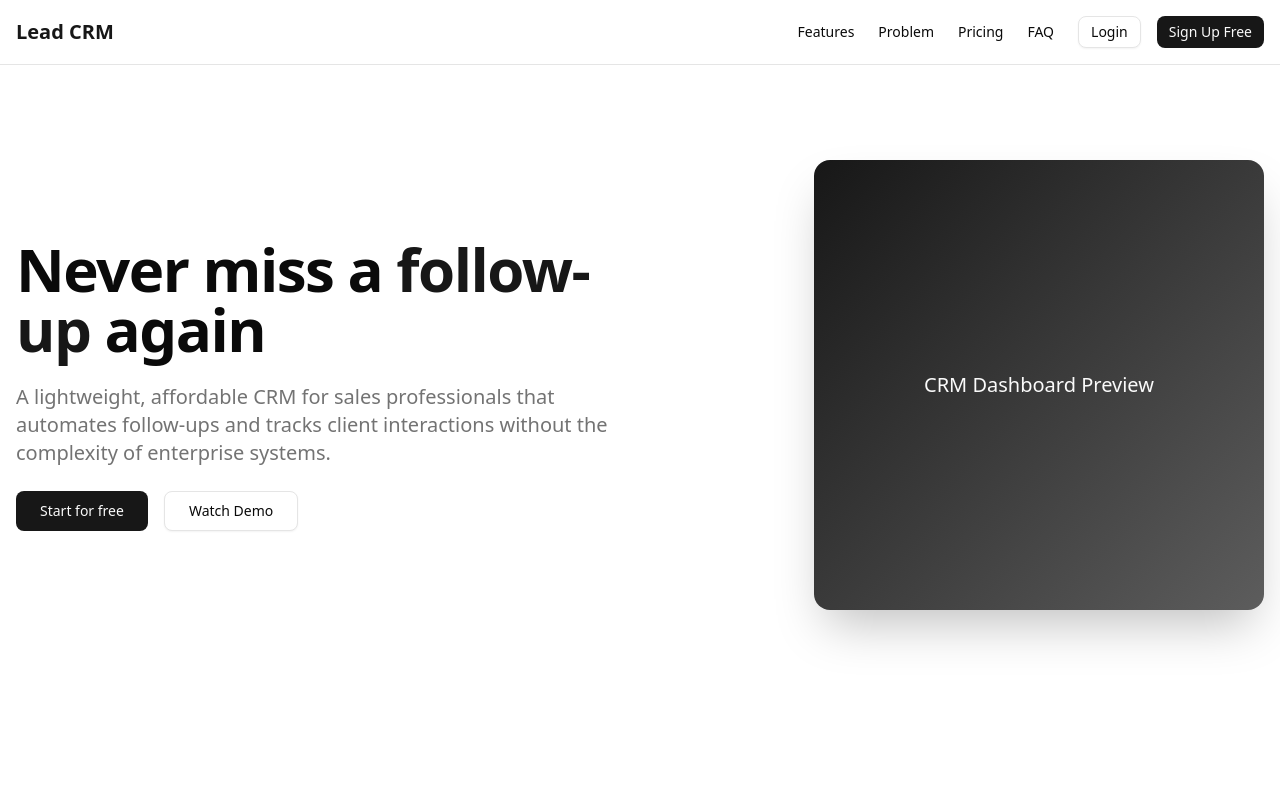
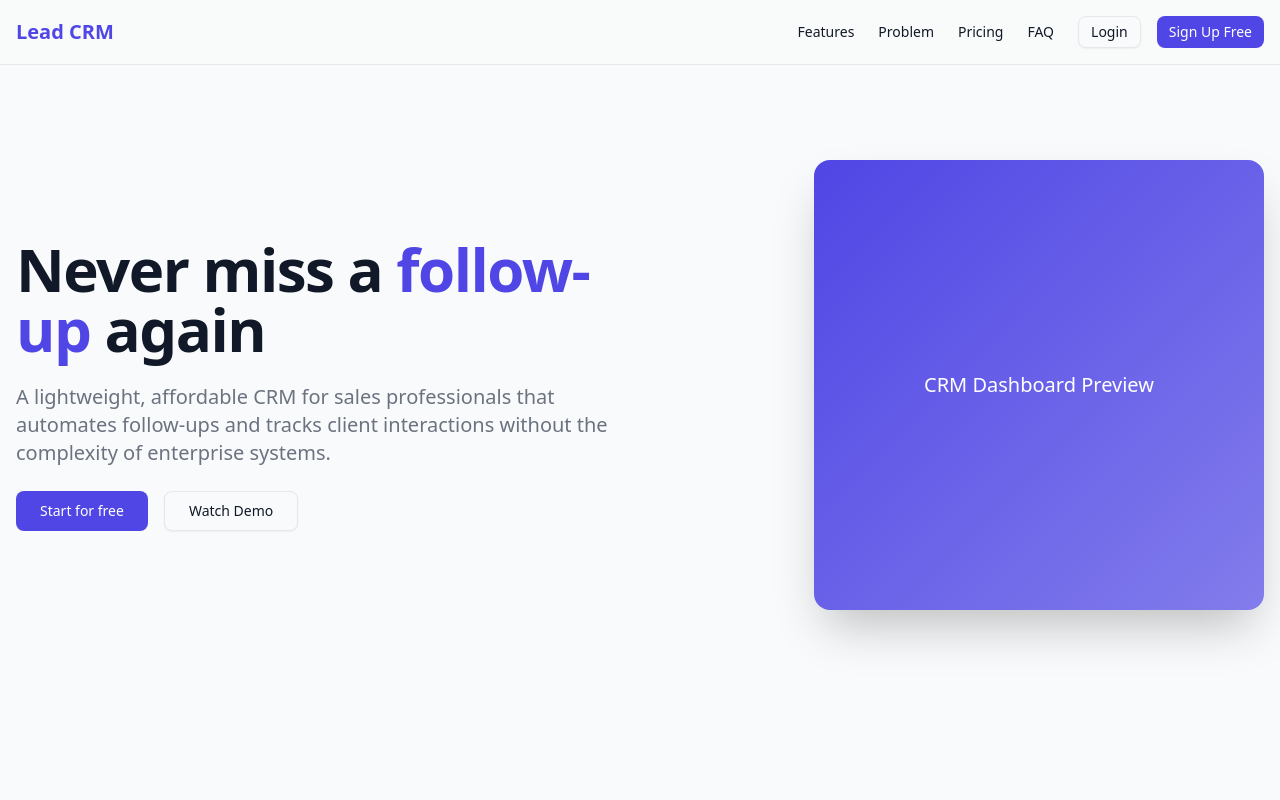
Before and after one commit to spken/lead-crm, a Next.js app in the folder frontend/: page / in a window 1280 px wide. Shown: the top 800 px of the page. Built offline with nearby package versions, Linux system fonts and the light colour scheme.

Commit message:
refactor: enhance color variables with descriptive comments for better clarity

```diff
--- a/frontend/app/globals.css
+++ b/frontend/app/globals.css
@@ -5,33 +5,33 @@
 
 @theme {
   /* Base Colors */
-  --color-primary: #4F46E5;
-  --color-primary-hover: #6366F1;
+  --color-primary: #4F46E5; /* Indigo, used for buttons, links, key actions */
+  --color-primary-hover: #6366F1; /* Lighter indigo for hover */
   --color-primary-disabled: #A5B4FC;
-  --color-secondary: #6366F1;
+  --color-secondary: #6366F1; /* Secondary buttons */
 
   /* Background Colors */
-  --color-background: #F9FAFB;
-  --color-surface: #FFFFFF;
+  --color-background: #F9FAFB; /* Light grayish background */
+  --color-surface: #FFFFFF; /* Clean white for cards, modals */
 
   /* Text Colors */
-  --color-text-primary: #111827;
-  --color-text-secondary: #6B7280;
+  --color-text-primary: #111827; /* Dark gray for main text */
+  --color-text-secondary: #6B7280; /* Medium gray for metadata */
 
   /* Status Colors */
-  --color-success: #16A34A;
-  --color-warning: #F59E0B;
-  --color-error: #DC2626;
-  --color-info: #2563EB;
+  --color-success: #16A34A; /* Green for success/completed */
+  --color-warning: #F59E0B; /* Amber for warning/pending */
+  --color-error: #DC2626; /* Red for error/overdue */
+  --color-info: #2563EB; /* Blue for info/neutral */
 
   /* UI Elements */
-  --color-highlight: #E0E7FF;
-  --color-divider: #E5E7EB;
-  --color-border: #D1D5DB;
+  --color-highlight: #E0E7FF; /* Very light indigo for hover/selected items */
+  --color-divider: #E5E7EB; /* Light gray for separation */
+  --color-border: #D1D5DB; /* Border color for forms/inputs */
 
   /* Pipeline Stage Colors */
-  --color-stage-done: #DCFCE7;
-  --color-stage-pending: #FEF3C7;
+  --color-stage-done: #DCFCE7; /* Light green background for "Done" stages */
+  --color-stage-pending: #FEF3C7; /* Light amber background for "Pending" stages */
 
   /* Fonts */
   --font-sans: system-ui, sans-serif;
@@ -142,71 +142,103 @@ body {
 
 :root {
   --radius: 0.625rem;
-  --background: oklch(1 0 0);
-  --foreground: oklch(0.145 0 0);
-  --card: oklch(1 0 0);
-  --card-foreground: oklch(0.145 0 0);
-  --popover: oklch(1 0 0);
-  --popover-foreground: oklch(0.145 0 0);
-  --primary: oklch(0.205 0 0);
-  --primary-foreground: oklch(0.985 0 0);
-  --secondary: oklch(0.97 0 0);
-  --secondary-foreground: oklch(0.205 0 0);
-  --muted: oklch(0.97 0 0);
-  --muted-foreground: oklch(0.556 0 0);
-  --accent: oklch(0.97 0 0);
-  --accent-foreground: oklch(0.205 0 0);
-  --destructive: oklch(0.577 0.245 27.325);
-  --border: oklch(0.922 0 0);
-  --input: oklch(0.922 0 0);
-  --ring: oklch(0.708 0 0);
-  --chart-1: oklch(0.646 0.222 41.116);
-  --chart-2: oklch(0.6 0.118 184.704);
-  --chart-3: oklch(0.398 0.07 227.392);
-  --chart-4: oklch(0.828 0.189 84.429);
-  --chart-5: oklch(0.769 0.188 70.08);
-  --sidebar: oklch(0.985 0 0);
-  --sidebar-foreground: oklch(0.145 0 0);
-  --sidebar-primary: oklch(0.205 0 0);
-  --sidebar-primary-foreground: oklch(0.985 0 0);
-  --sidebar-accent: oklch(0.97 0 0);
-  --sidebar-accent-foreground: oklch(0.205 0 0);
-  --sidebar-border: oklch(0.922 0 0);
-  --sidebar-ring: oklch(0.708 0 0);
+  /* Base colors */
+  --background: #F9FAFB;
+  --foreground: #111827;
+  --card: #FFFFFF;
+  --card-foreground: #111827;
+  --popover: #FFFFFF;
+  --popover-foreground: #111827;
+  --primary: #4F46E5;
+  --primary-foreground: #FFFFFF;
+  --secondary: #6366F1;
+  --secondary-foreground: #FFFFFF;
+  --muted: #F3F4F6;
+  --muted-foreground: #6B7280;
+  --accent: #E0E7FF;
+  --accent-foreground: #4F46E5;
+  --destructive: #DC2626;
+  --destructive-foreground: #FFFFFF;
+  --border: #E5E7EB;
+  --input: #D1D5DB;
+  --ring: #4F46E5;
+
+  /* Status colors */
+  --success: #16A34A;
+  --success-light: #DCFCE7;
+  --warning: #F59E0B;
+  --warning-light: #FEF3C7;
+  --error: #DC2626;
+  --error-light: #FEE2E2;
+  --info: #2563EB;
+  --info-light: #DBEAFE;
+
+  /* Chart colors */
+  --chart-1: #4F46E5;
+  --chart-2: #6366F1;
+  --chart-3: #16A34A;
+  --chart-4: #F59E0B;
+  --chart-5: #2563EB;
+
+  /* Sidebar colors */
+  --sidebar: #FFFFFF;
+  --sidebar-foreground: #111827;
+  --sidebar-primary: #4F46E5;
+  --sidebar-primary-foreground: #FFFFFF;
+  --sidebar-accent: #E0E7FF;
+  --sidebar-accent-foreground: #4F46E5;
+  --sidebar-border: #E5E7EB;
+  --sidebar-ring: #4F46E5;
 }
 
 .dark {
-  --background: oklch(0.145 0 0);
-  --foreground: oklch(0.985 0 0);
-  --card: oklch(0.205 0 0);
-  --card-foreground: oklch(0.985 0 0);
-  --popover: oklch(0.205 0 0);
-  --popover-foreground: oklch(0.985 0 0);
-  --primary: oklch(0.922 0 0);
-  --primary-foreground: oklch(0.205 0 0);
-  --secondary: oklch(0.269 0 0);
-  --secondary-foreground: oklch(0.985 0 0);
-  --muted: oklch(0.269 0 0);
-  --muted-foreground: oklch(0.708 0 0);
-  --accent: oklch(0.269 0 0);
-  --accent-foreground: oklch(0.985 0 0);
-  --destructive: oklch(0.704 0.191 22.216);
-  --border: oklch(1 0 0 / 10%);
-  --input: oklch(1 0 0 / 15%);
-  --ring: oklch(0.556 0 0);
-  --chart-1: oklch(0.488 0.243 264.376);
-  --chart-2: oklch(0.696 0.17 162.48);
-  --chart-3: oklch(0.769 0.188 70.08);
-  --chart-4: oklch(0.627 0.265 303.9);
-  --chart-5: oklch(0.645 0.246 16.439);
-  --sidebar: oklch(0.205 0 0);
-  --sidebar-foreground: oklch(0.985 0 0);
-  --sidebar-primary: oklch(0.488 0.243 264.376);
-  --sidebar-primary-foreground: oklch(0.985 0 0);
-  --sidebar-accent: oklch(0.269 0 0);
-  --sidebar-accent-foreground: oklch(0.985 0 0);
-  --sidebar-border: oklch(1 0 0 / 10%);
-  --sidebar-ring: oklch(0.556 0 0);
+  /* Base colors - dark mode */
+  --background: #111827;
+  --foreground: #F9FAFB;
+  --card: #1F2937;
+  --card-foreground: #F9FAFB;
+  --popover: #1F2937;
+  --popover-foreground: #F9FAFB;
+  --primary: #6366F1;
+  --primary-foreground: #FFFFFF;
+  --secondary: #4F46E5;
+  --secondary-foreground: #FFFFFF;
+  --muted: #374151;
+  --muted-foreground: #9CA3AF;
+  --accent: #312E81;
+  --accent-foreground: #E0E7FF;
+  --destructive: #EF4444;
+  --destructive-foreground: #FFFFFF;
+  --border: #374151;
+  --input: #4B5563;
+  --ring: #6366F1;
+
+  /* Status colors - dark mode */
+  --success: #10B981;
+  --success-light: #064E3B;
+  --warning: #FBBF24;
+  --warning-light: #78350F;
+  --error: #EF4444;
+  --error-light: #7F1D1D;
+  --info: #3B82F6;
+  --info-light: #1E3A8A;
+
+  /* Chart colors - dark mode */
+  --chart-1: #6366F1;
+  --chart-2: #818CF8;
+  --chart-3: #10B981;
+  --chart-4: #FBBF24;
+  --chart-5: #3B82F6;
+
+  /* Sidebar colors - dark mode */
+  --sidebar: #1F2937;
+  --sidebar-foreground: #F9FAFB;
+  --sidebar-primary: #6366F1;
+  --sidebar-primary-foreground: #FFFFFF;
+  --sidebar-accent: #312E81;
+  --sidebar-accent-foreground: #E0E7FF;
+  --sidebar-border: #374151;
+  --sidebar-ring: #6366F1;
 }
 
 @layer base {
```
